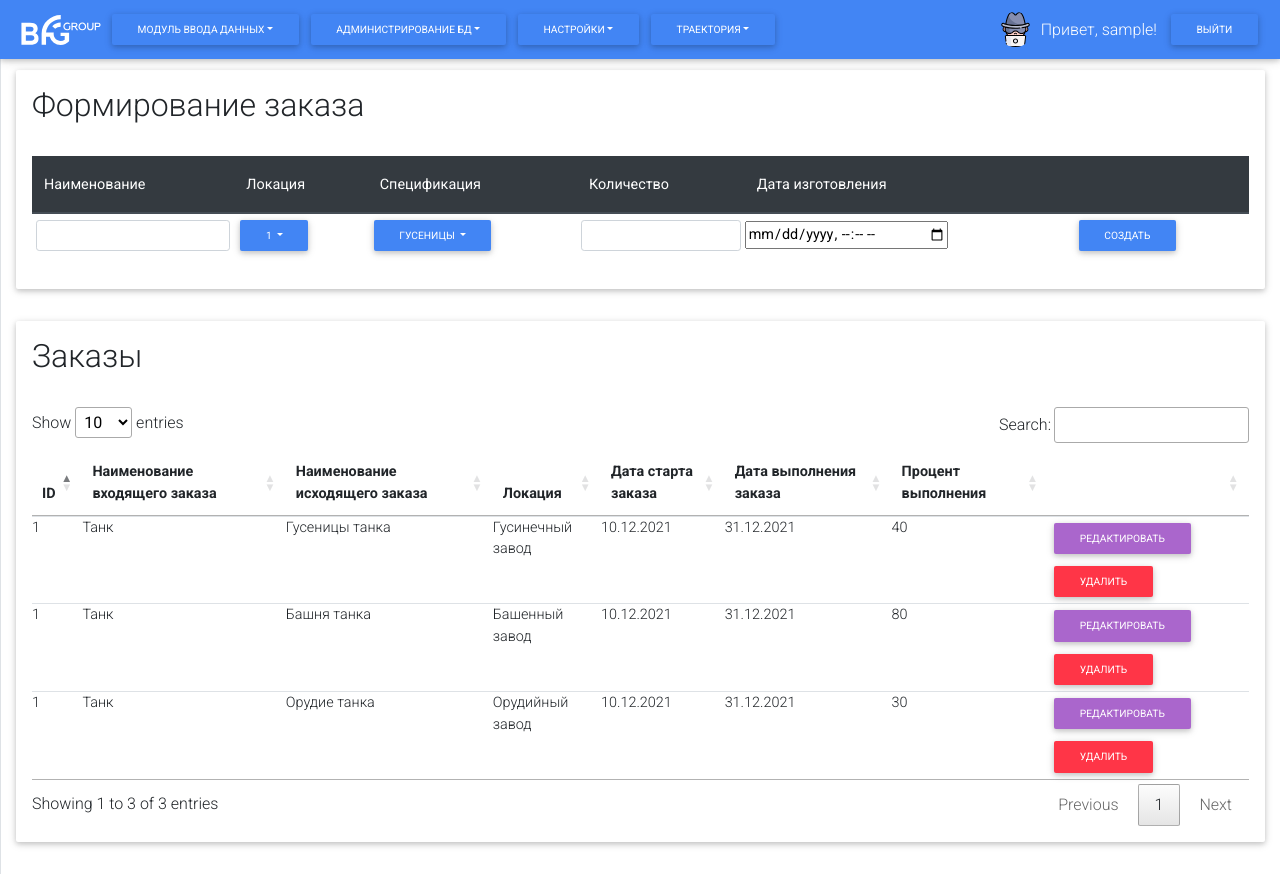
After one commit to bfgdatabase/site, a Flask app: page /tables/orders_location in a window 1280 px wide. The commit adds this page. Run offline with Flask 2, Linux system fonts and the light colour scheme; the visitor is signed in with stand-in values (Sample User, id 1); parts of the project's set-up code (start-up, migrations or seed data) failed here and were passed over; some libraries are stand-ins or nearby versions.

Commit message:
orders_location

```diff
--- a/templates/base_template.html
+++ b/templates/base_template.html
@@ -93,6 +93,7 @@
                         <a class="dropdown-item" href="/tables/specs">Спецификации</a>
                         <a class="dropdown-item" href="/tables/orders">Заказы</a>
                         <a class="dropdown-item" href="/tables/tests">Партии</a>
+                        <a class="dropdown-item" href="/tables/orders_location">orders_location</a>
                     </div>
                 </div>
 
--- /dev/null
+++ b/templates/orders_location.html
@@ -0,0 +1,171 @@
+{% extends 'base_template.html' %} {% block title %} Заказы цеха {% endblock %} {% block head %}
+
+<head>
+    <script src="{{ url_for('static', filename='js/jquery-3.5.1.js') }}"></script>
+    <script src="js/bootstrap-datetimepicker.min.js"></script>
+
+    <link  href="{{ url_for('static', filename='dist/picker.css') }}" rel="stylesheet">
+    <script src="{{ url_for('static', filename='dist/picker.js') }}"></script>
+
+        <style>
+            #map {
+                height: 60vh;
+            }
+
+            .top-offset {
+                margin-top: 80px;
+            }
+
+            tr td {
+                padding: 0 !important;
+                margin: 0 !important;
+            }
+
+           .c_width {width: 100%;}
+
+        </style>
+    </head>
+
+    <script>
+    $(document).ready(function() {
+
+        var table = $('#tableOrder').DataTable( {
+            "columnDefs": [ {
+            "targets": -1,
+            "data": null,
+             "defaultContent": '<button type="button" class="btn btn-secondary btn-sm">Редактировать</button>' +
+             '<button1 type="button1" class="btn btn-danger btn-sm">Удалить</button1>'
+            } ]
+        } );
+    });
+    </script>
+</head>
+{% endblock %} {% block body %}
+
+<div class="container-fluid" id="my_content">
+    <div class="row row-offcanvas row-offcanvas-left vh-100 ">
+        <!--/col-->
+        <main class="col main h-100 overflow-auto border-left ">
+            <table height="70">
+            </table>
+            <div id="messages">
+            </div>
+            <div class="jumbotron p-3 ">
+                <h2> Формирование заказа
+                </h2>
+                <br>
+                <table class="table ">
+                    <thead class="thead-dark ">
+                        <tr>
+                            <th scope="col ">Наименование</th>
+                            <th scope="col ">Локация</th>
+                            <th scope="col ">Спецификация</th>
+                            <th scope="col ">Количество</th>
+                            <th scope="col ">Дата изготовления</th>
+                            <th scope="col "></th>
+                        </tr>
+                    </thead>
+                    <tbody id="tableBtns">
+
+                        <tr>
+                            <td style='vertical-align:middle' class='px-1' >
+                                <input class = "form-control form-control-sm" size = "1">
+                            </td>
+                            <td>
+                                <div class="dropdown">
+                                    <button class="btn btn-sm btn-primary dropdown-toggle" type="button" id="dropdownMenuButton1" data-toggle="dropdown" aria-haspopup="true" aria-expanded="false">
+                                      1
+                                    </button>
+                                    <div class="dropdown-menu" aria-labelledby="dropdownMenuButton1">
+                                      <a class="dropdown-item" href="#">1</a>
+                                      <a class="dropdown-item" href="#">2</a>
+                                      <a class="dropdown-item" href="#">1</a>
+                                    </div>
+                                  </div>
+                            </td>
+                            <td>
+                                <div class="dropdown">
+                                    <button class="btn btn-sm btn-primary dropdown-toggle" type="button" id="dropdownMenuButton" data-toggle="dropdown" aria-haspopup="true" aria-expanded="false">
+                                        Гусеницы
+                                    </button>
+                                    <div class="dropdown-menu" aria-labelledby="dropdownMenuButton">
+                                      <a class="dropdown-item" href="#">Гусеницы</a>
+                                      <a class="dropdown-item" href="#">Башня</a>
+                                      <a class="dropdown-item" href="#">Орудие</a>
+                                    </div>
+                                  </div>
+                            </td>
+                            <td style='vertical-align:middle' class='px-1' >
+                                <input class = "form-control form-control-sm" size = "1">
+                            </td>
+                            <td class="align-middle">
+                                <input id="datetime_begin" type="datetime-local">
+                            </td>
+                            <td><button type="button" class="btn btn-sm btn-primary">Создать</button></td>
+
+                        </tr>
+
+
+
+                    </tbody>
+                </table>
+            </div>
+
+
+
+            <div class="jumbotron p-3 ">
+                <h2> Заказы
+                </h2>
+                <br>
+                <table class="table" id="tableOrder">
+
+                    <thead>
+                        <tr>
+                            <th>ID</th>
+                            <th>Наименование входящего заказа</th>
+                            <th>Наименование исходящего заказа</th>
+                            <th>Локация</th>
+                            <th>Дата старта заказа</th>
+                            <th>Дата выполнения заказа</th>
+                            <th>Процент выполнения</th>
+                            <th></th>
+                        </tr>
+                    </thead>
+                    <tbody >
+                        <tr>
+                            <td>1</td>
+                            <td>Танк</td>
+                            <td>Гусеницы танка</td>
+                            <td>Гусинечный завод</td>
+                            <td>10.12.2021</td>
+                            <td>31.12.2021</td>
+                            <td>40</td>
+                            <td></td>
+                        </tr>
+                        <tr>
+                            <td>1</td>
+                            <td>Танк</td>
+                            <td>Башня танка</td>
+                            <td>Башенный завод</td>
+                            <td>10.12.2021</td>
+                            <td>31.12.2021</td>
+                            <td>80</td>
+                            <td></td>
+                        </tr>
+                        <tr>
+                            <td>1</td>
+                            <td>Танк</td>
+                            <td>Орудие танка</td>
+                            <td>Орудийный завод</td>
+                            <td>10.12.2021</td>
+                            <td>31.12.2021</td>
+                            <td>30</td>
+                            <td></td>
+                        </tr>
+                    </tbody>
+                </table>
+            </div>
+        </main>
+    </div>
+</div>
+{% endblock %}
--- a/views/table_input.py
+++ b/views/table_input.py
@@ -57,3 +57,8 @@ def structure_table():
 @resp.check_user_authorization()
 def batches_table():
     return render_template('batches_table.html', username = session["username"])
+
+@app.route('/tables/orders_location')
+@resp.check_user_authorization()
+def orders_location():
+    return render_template('orders_location.html', username = session["username"])
```
